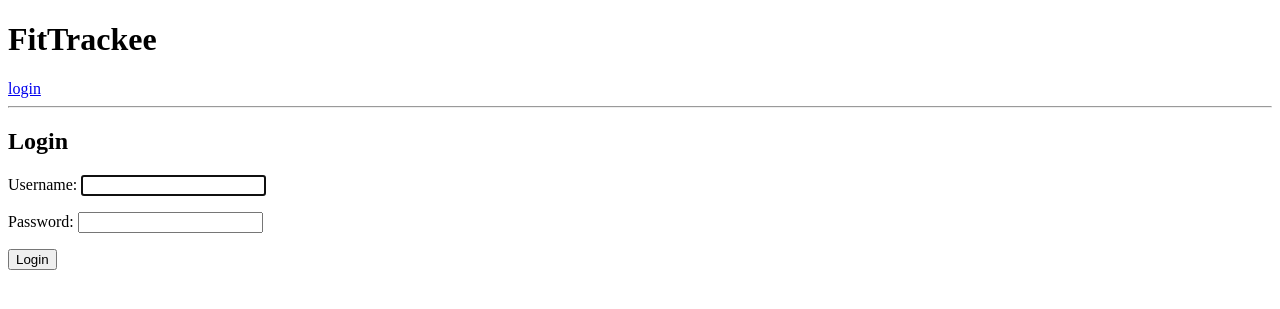
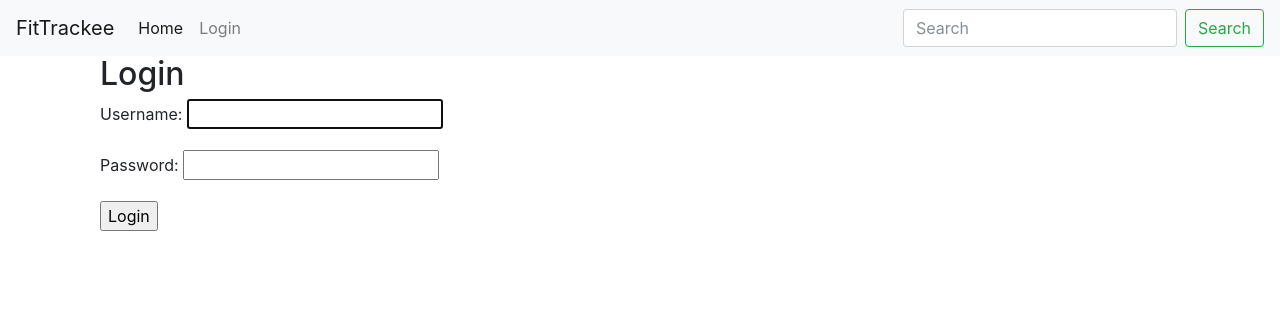
Before and after one commit to SamR1/FitTrackee_v0, a Django app: page /login/ in a window 1280 px wide. Shown: the top 309 px of the page. Run offline with Django 3.2, Linux system fonts and the light colour scheme; some libraries are stand-ins or nearby versions.

Commit message:
Login: adding Bootstrap (WIP)

```diff
--- a/FitTrackee/users/templates/base.html
+++ b/FitTrackee/users/templates/base.html
@@ -2,21 +2,57 @@
 <html lang="en">
   <head>
     <meta charset="utf-8">
+    <link rel="stylesheet" href="https://maxcdn.bootstrapcdn.com/bootstrap/4.0.0-beta/css/bootstrap.min.css"
+          integrity="sha384-/Y6pD6FV/Vv2HJnA6t+vslU6fwYXjCFtcEpHbNJ0lyAFsXTsjBbfaDjzALeQsN6M"
+          crossorigin="anonymous">
     <title>{% block title %}FitTrackee{% endblock %}</title>
   </head>
   <body>
     <header>
-      <h1>FitTrackee</h1>
-      {% if user.is_authenticated %}
-        <a href="{% url 'logout' %}">logout</a>
-      {% else %}
-        <a href="{% url 'login' %}">login</a>
-      {% endif %}
-      <hr>
+      <nav class="navbar navbar-expand-lg navbar-light bg-light">
+        <a class="navbar-brand" href="#">FitTrackee</a>
+        <button class="navbar-toggler" type="button" data-toggle="collapse" data-target="#navbarSupportedContent" aria-controls="navbarSupportedContent" aria-expanded="false" aria-label="Toggle navigation">
+          <span class="navbar-toggler-icon"></span>
+        </button>
+
+        <div class="collapse navbar-collapse" id="navbarSupportedContent">
+          <ul class="navbar-nav mr-auto">
+            <li class="nav-item active">
+              <a class="nav-link" href="#">Home</a>
+            </li>
+            {% if user.is_authenticated %}
+            <li class="nav-item">
+              <a class="nav-link" href="{% url 'logout' %}">Logout</a>
+            </li>
+            {% else %}
+            <li class="nav-item">
+              <a class="nav-link" href="{% url 'login' %}">Login</a>
+            </li>
+            {% endif %}
+          </ul>
+          <form class="form-inline my-2 my-lg-0">
+            <input class="form-control mr-sm-2" type="text" placeholder="Search" aria-label="Search">
+            <button class="btn btn-outline-success my-2 my-sm-0" type="submit">Search</button>
+          </form>
+        </div>
+      </nav>
     </header>
+
     <main>
+      <div class="container">
       {% block content %}
       {% endblock %}
+      </div>
     </main>
+
+  <script src="https://code.jquery.com/jquery-3.2.1.slim.min.js"
+          integrity="sha384-KJ3o2DKtIkvYIK3UENzmM7KCkRr/rE9/Qpg6aAZGJwFDMVNA/GpGFF93hXpG5KkN"
+          crossorigin="anonymous"></script>
+  <script src="https://cdnjs.cloudflare.com/ajax/libs/popper.js/1.11.0/umd/popper.min.js"
+          integrity="sha384-b/U6ypiBEHpOf/4+1nzFpr53nxSS+GLCkfwBdFNTxtclqqenISfwAzpKaMNFNmj4"
+          crossorigin="anonymous"></script>
+  <script src="https://maxcdn.bootstrapcdn.com/bootstrap/4.0.0-beta/js/bootstrap.min.js"
+          integrity="sha384-h0AbiXch4ZDo7tp9hKZ4TsHbi047NrKGLO3SEJAg45jXxnGIfYzk4Si90RDIqNm1"
+          crossorigin="anonymous"></script>
   </body>
 </html>
--- a/FitTrackee/users/templates/registration/login.html
+++ b/FitTrackee/users/templates/registration/login.html
@@ -3,10 +3,14 @@
 {% block title %}Login{% endblock %}
 
 {% block content %}
+
+  <div class="container">
     <h2>Login</h2>
     <form method="post">
       {% csrf_token %}
       {{ form.as_p }}
       <button>Login</button>
     </form>
+  </div>
+
 {% endblock %}
```
Lines whose indentation alone changed are shown as unchanged.
